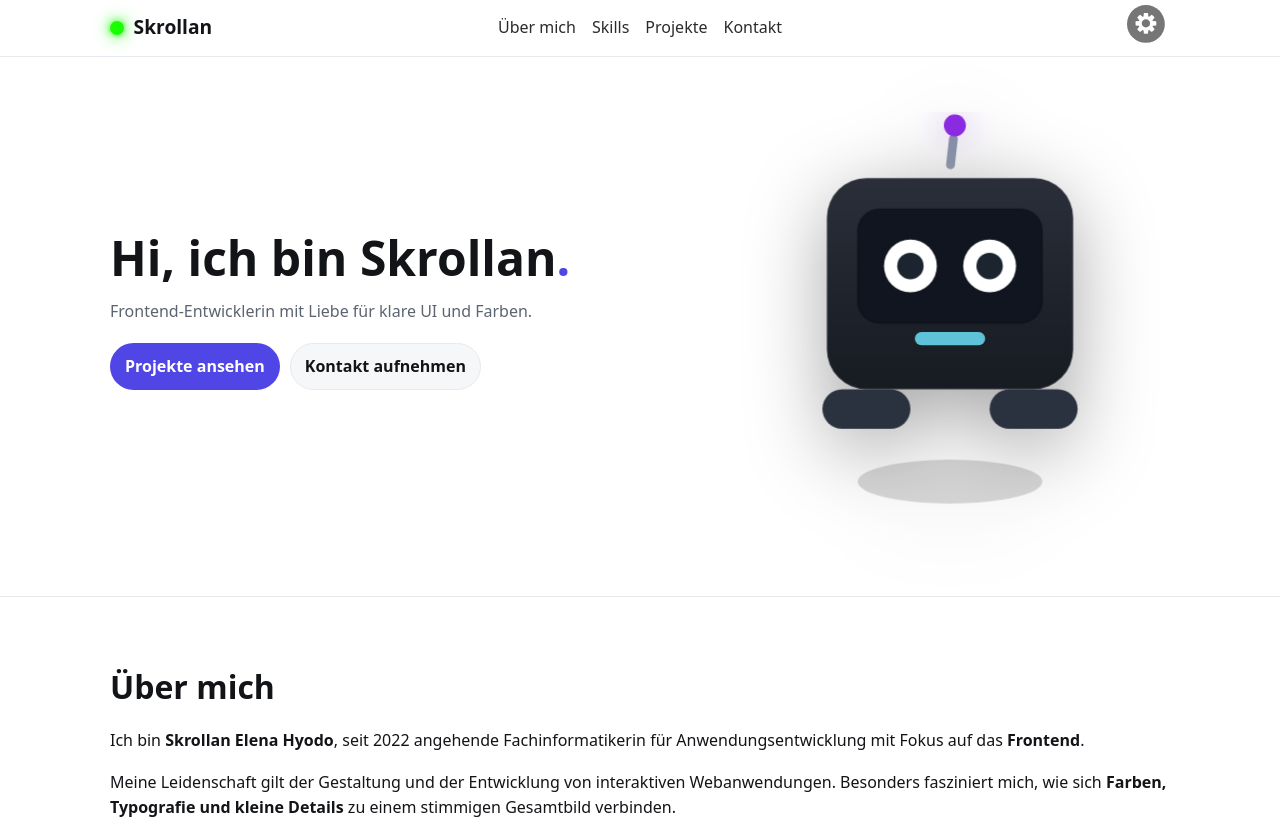
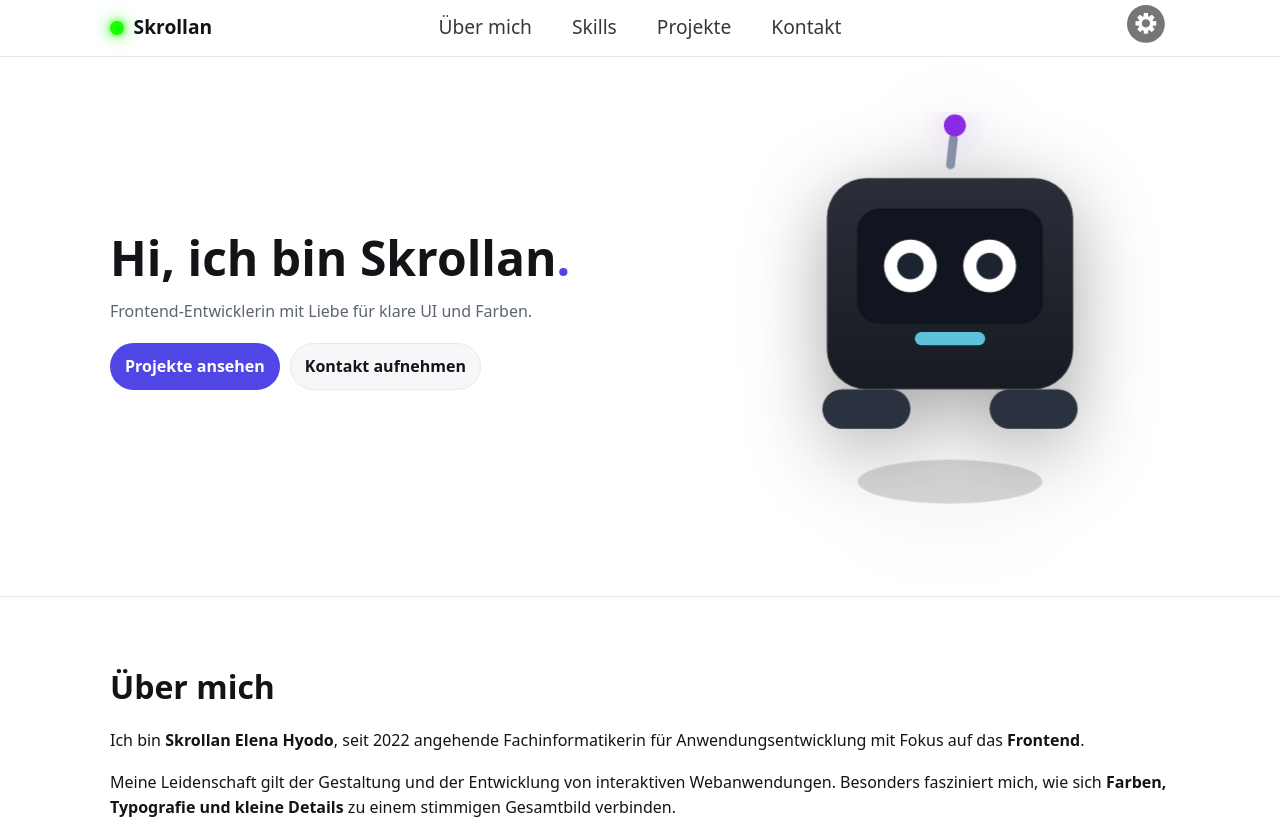
Before and after one commit to Schokett/WebPortfolio, a website built with Vite: page index.html in a window 1280 px wide. Shown: the top 824 px of the page. Built offline with nearby package versions, Linux system fonts and the light colour scheme.

Commit message:
style li

```diff
--- a/src/style.css
+++ b/src/style.css
@@ -11,6 +11,63 @@
   text-rendering: optimizeLegibility;
   -webkit-font-smoothing: antialiased;
   -moz-osx-font-smoothing: grayscale;
+}
+.menu {
+  display: flex;
+  gap: 1rem;
+  list-style: none;
+  margin: 0;
+  padding: 0;
+}
+
+.menu li a {
+  display: inline-block;
+  padding: 0.5rem 0.75rem;
+  font-size: 0.95rem;
+  font-weight: 500;
+  color: var(--text, #222);
+  text-decoration: none;
+  border-radius: 8px;
+  position: relative;
+  transition: color 0.3s ease, background 0.3s ease;
+}
+
+/* Hover Effekt */
+.menu li a::after {
+  content: "";
+  position: absolute;
+  left: 50%;
+  bottom: 4px;
+  transform: translateX(-50%) scaleX(0);
+  transform-origin: center;
+  width: 60%;
+  height: 2px;
+  background: var(--accent, #8a2be2); // dein Lila
+  border-radius: 2px;
+  transition: transform 0.3s ease;
+}
+
+.menu li a:hover {
+  color: var(--accent, #8a2be2);
+}
+.menu li a:hover::after {
+  transform: translateX(-50%) scaleX(1);
+}
+
+/* Aktiver Link */
+.menu li a.active {
+  color: var(--accent, #8a2be2);
+}
+.menu li a.active::after {
+  transform: translateX(-50%) scaleX(1);
+}
+
+/* Darkmode Anpassung */
+html[data-theme="dark"] .menu li a {
+  color: #ddd;
+}
+html[data-theme="dark"] .menu li a:hover {
+  color: var(--accent, #8a2be2);
 }
 
 a {
--- a/src/styles.scss
+++ b/src/styles.scss
@@ -1374,3 +1374,61 @@ html[data-theme="dark"] .speech {
         font-size: 0.95rem;
     }
 }
+
+.menu {
+  display: flex;
+  gap: 1rem;
+  list-style: none;
+  margin: 0;
+  padding: 0;
+}
+
+.menu li a {
+  display: inline-block;
+  padding: 0.5rem 0.75rem;
+  font-size: 1.2rem;
+  font-weight: 500;
+  color: var(--text, #222);
+  text-decoration: none;
+  border-radius: 8px;
+  position: relative;
+  transition: color 0.3s ease, background 0.3s ease;
+}
+
+/* Hover Effekt */
+.menu li a::after {
+  content: "";
+  position: absolute;
+  left: 50%;
+  bottom: 4px;
+  transform: translateX(-50%) scaleX(0);
+  transform-origin: center;
+  width: 60%;
+  height: 2px;
+  background: var(--accent, #8a2be2); // dein Lila
+  border-radius: 2px;
+  transition: transform 0.3s ease;
+}
+
+.menu li a:hover {
+  color: var(--accent, #8a2be2);
+}
+.menu li a:hover::after {
+  transform: translateX(-50%) scaleX(1);
+}
+
+/* Aktiver Link */
+.menu li a.active {
+  color: var(--accent, #8a2be2);
+}
+.menu li a.active::after {
+  transform: translateX(-50%) scaleX(1);
+}
+
+/* Darkmode Anpassung */
+html[data-theme="dark"] .menu li a {
+  color: #ddd;
+}
+html[data-theme="dark"] .menu li a:hover {
+  color: var(--accent, #8a2be2);
+}
```
